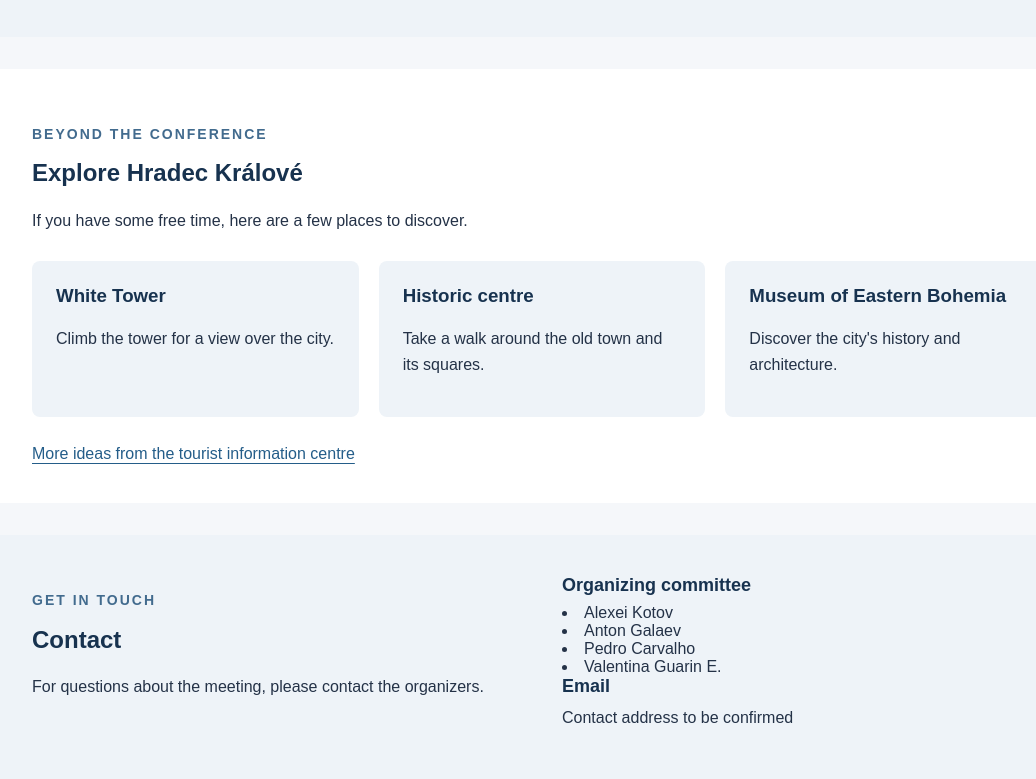
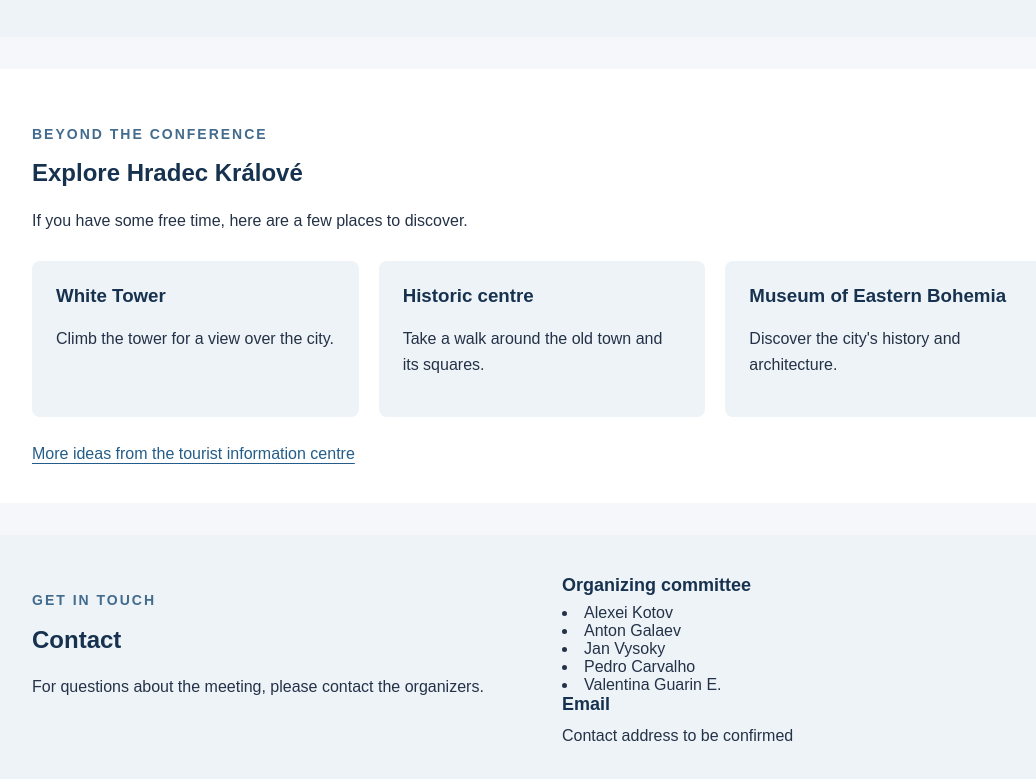
Before and after one commit to mvguarine-maker/conference-uhk, a plain HTML site: page index.html in a window 1280 px wide. Shown: the part 1402-2181 px from the top of the page, without its empty margins (98-1134 px from the left). Drawn offline with Linux system fonts and the light colour scheme.

Commit message:
Update conference page

```diff
--- a/index.html
+++ b/index.html
@@ -57,8 +57,6 @@
     <p><strong>Getting there:</strong> Transport information coming soon.</p>
   </div>
 
-
-
   <img
     src="images/campus.jpg"
     alt="Building at the University of Hradec Králové"
@@ -104,6 +102,7 @@
     <h3>Organizing committee</h3>
     <li>Alexei Kotov</li>
     <li>Anton Galaev</li>
+    <li>Jan Vysoky</li>
     <li>Pedro Carvalho</li>
     <li>Valentina Guarin E.</li>
 
```
